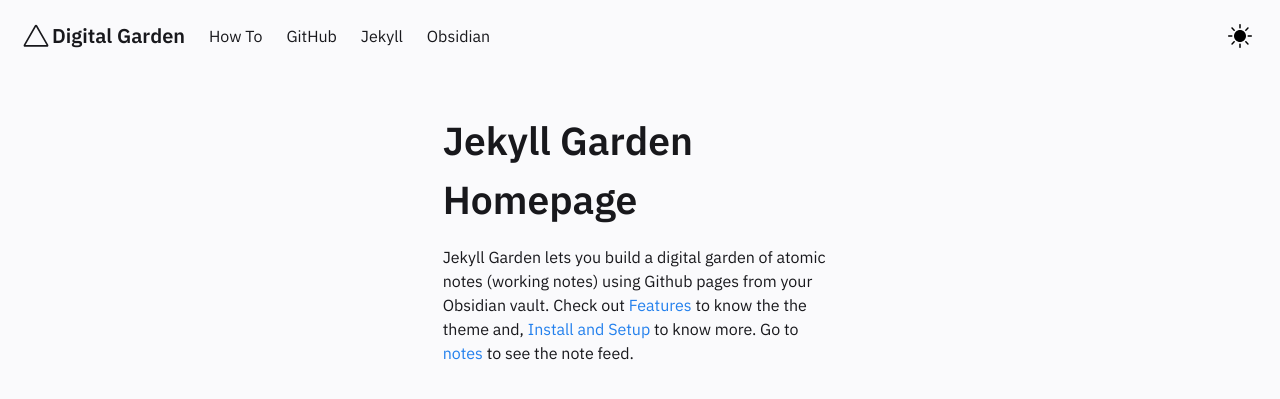
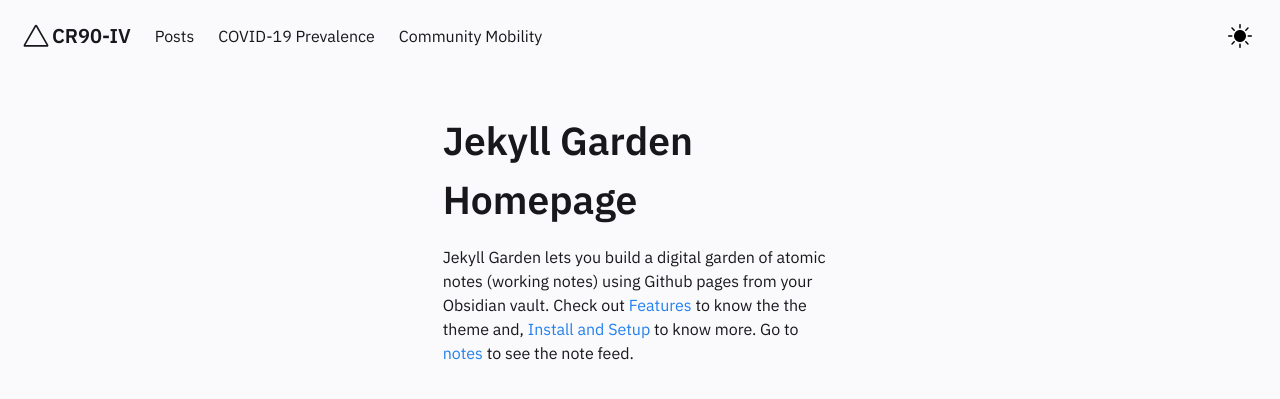
Before and after one commit to CR90-IV/CR90-IV.github.io, a Jekyll site: the page built from pages/index.md, in a window 1280 px wide. Shown: the top 399 px of the page. Built offline with Jekyll 4.4.1, drawn with Linux system fonts in a browser that asks for light colours.

Commit message:
Update Header.html

```diff
--- a/_includes/Header.html
+++ b/_includes/Header.html
@@ -35,7 +35,7 @@
         <svg width="32" height="32" viewBox="0 0 80 80" fill="none" xmlns="http://www.w3.org/2000/svg">
           <path fill-rule="evenodd" clip-rule="evenodd" d="M36.9477 13.7742C38.3043 11.4086 41.6957 11.4086 43.0523 13.7742L70.5226 61.6774C71.8791 64.043 70.1834 67 67.4703 67H12.5297C9.81658 67 8.12089 64.043 9.47744 61.6774L36.9477 13.7742ZM40 16.9677L13.7506 62.7419H66.2494L40 16.9677Z" fill="var(--text-main)"/>
         </svg>
-        <h4>Digital Garden</h4>
+        <h4>CR90-IV</h4>
       </a>
       <div class="navbar-item navbar-dark-mode__mobile is-hidden-tablet" onclick="modeSwitcher()">
         <div class="buttons">
@@ -55,17 +55,14 @@
 
     <div id="navbarBasicExample" class="navbar-menu">
       <div class="navbar-start">
-        <a href="../posts/how-to"  class="navbar-item">
-          How To
+        <a href="../posts/"  class="navbar-item">
+          Posts
         </a>
         <a href="https://github.com/Jekyll-Garden/jekyll-garden.github.io" target="_blank" class="navbar-item">
-          GitHub
+          COVID-19 Prevalence
         </a>
         <a href="https://jekyllrb.com/" target="_blank"  class="navbar-item">
-          Jekyll
-        </a>
-        <a href="https://obsidian.md/"  target="_blank" class="navbar-item">
-          Obsidian
+          Community Mobility
         </a>
       </div>
       <div class="navbar-end is-hidden-mobile" onclick="modeSwitcher()" >
```
